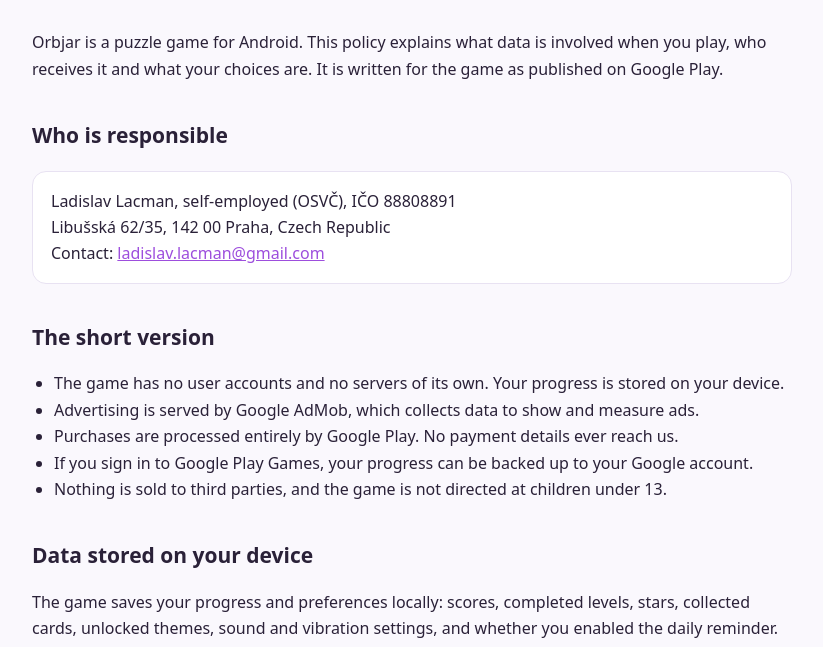
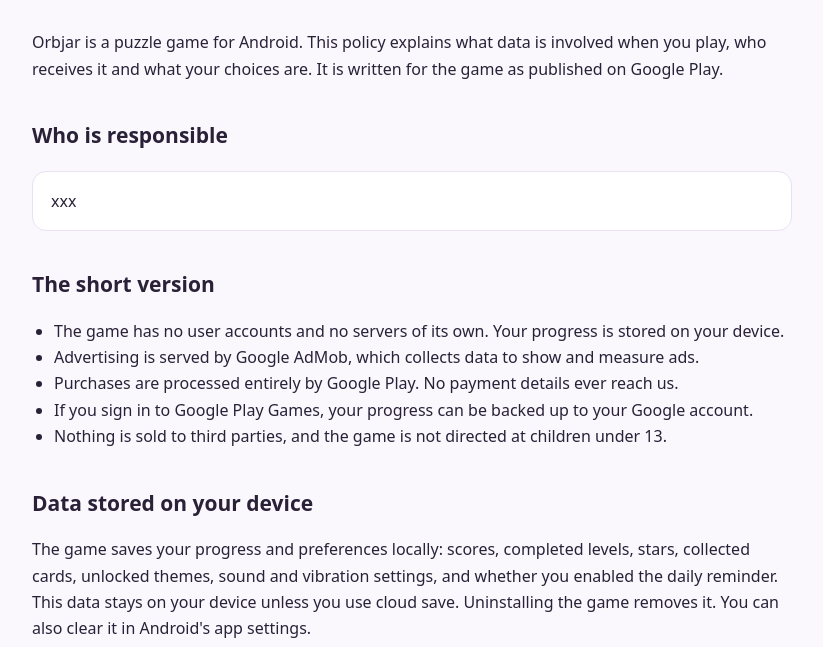
Before and after one commit to seedlamp/seedlamp.github.io, a plain HTML site: page privacy.html in a window 1280 px wide. Shown: the part 147-794 px from the top of the page, without its empty margins (228-1051 px from the left). Drawn offline with Linux system fonts and the light colour scheme.

Commit message:
Update privacy.html

```diff
--- a/privacy.html
+++ b/privacy.html
@@ -33,10 +33,7 @@
 
 <h2>Who is responsible</h2>
 <div class="box">
-  Ladislav Lacman, self-employed (OSVČ), IČO 88808891<br>
-  Libušská 62/35, 142 00 Praha, Czech Republic<br>
-  Contact: <a href="mailto:ladislav.lacman@gmail.com">ladislav.lacman@gmail.com</a>
-</div>
+xxx</div>
 
 <h2>The short version</h2>
 <ul>
```
